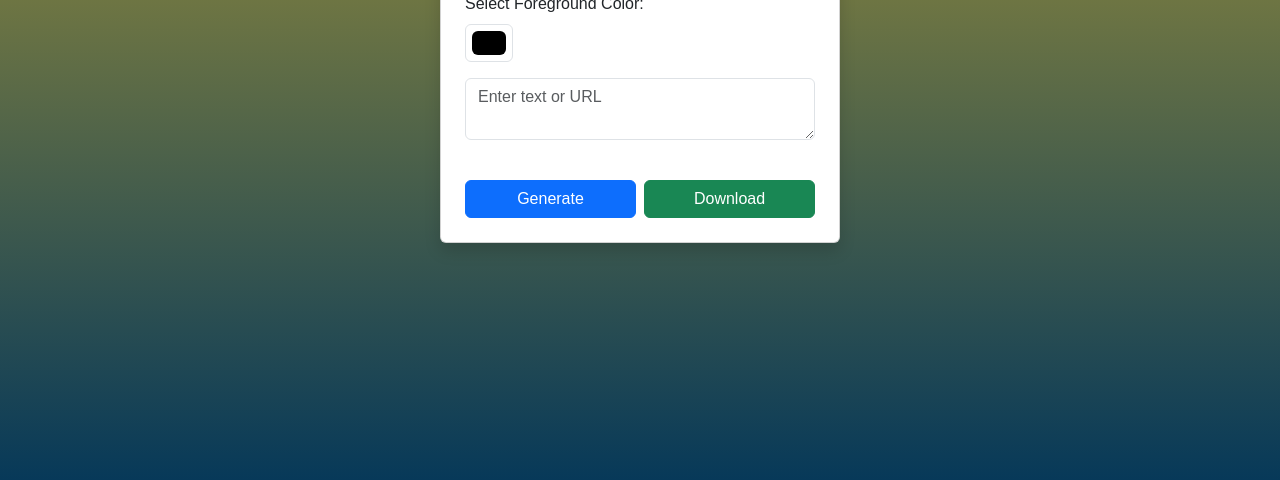
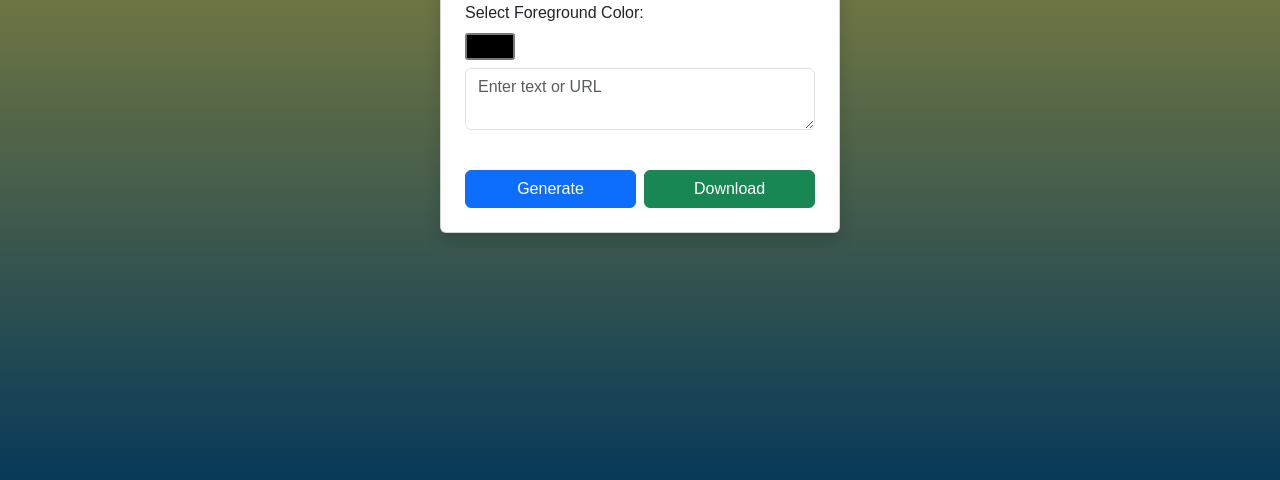
Before and after one commit to AlvinGeorge-AG/QRcode-js-project, a plain HTML site: page index.html in a window 1280 px wide. Shown: the part 320-800 px from the top of the page. Drawn offline with nearby package versions, Linux system fonts and the light colour scheme.

Commit message:
Update index.html

```diff
--- a/index.html
+++ b/index.html
@@ -13,7 +13,7 @@
         <h3 class="text-center mb-3">QR Code Generator</h3>
 
         <label for="FGColor" class="form-label">Select Foreground Color:</label>
-        <input type="color" id="FGColor" class="form-control form-control-color mb-3">
+        <input type="color" id="FGColor" class="form-label">
 
         <textarea id="userInput" class="form-control mb-3" placeholder="Enter text or URL"></textarea>
 
```
